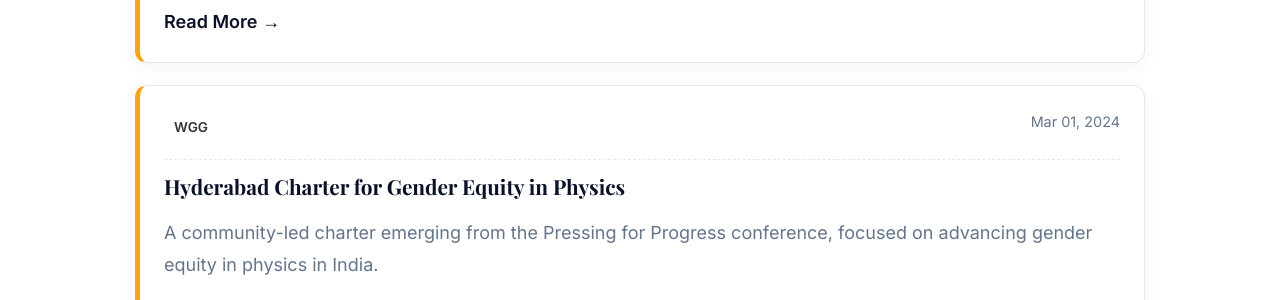
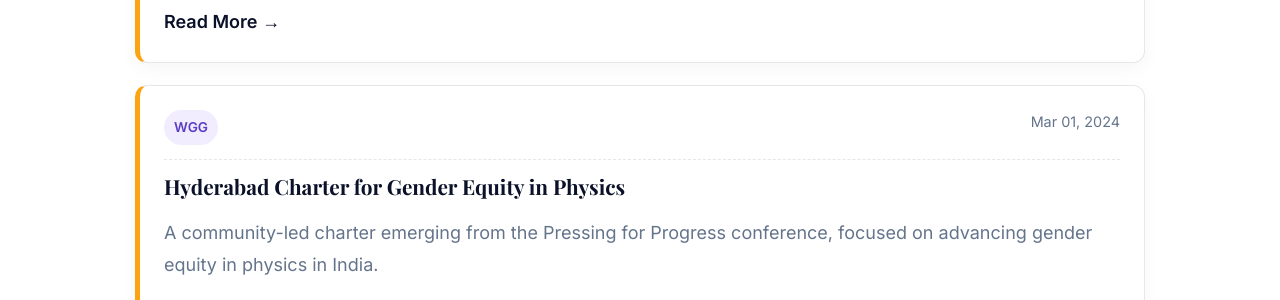
Before and after one commit to georgewane/IAGRG, a Jekyll site: the page built from news.md, in a window 1280 px wide and 1400 px high, scrolled down 2165 px. Shown: the part 539-839 px from the top of the window. Built offline with Jekyll 4.4.1, drawn with Linux system fonts in a browser that asks for light colours.

Commit message:
wgg badge style was added

```diff
--- a/assets/css/style.css
+++ b/assets/css/style.css
@@ -637,6 +637,10 @@ h4 {
   color: #8b6a00;
 }
 
+.badge-wgg {
+  background: #f1edff;
+  color: #5b3cc4;
+}
 
 
 /* ==================================================
```
